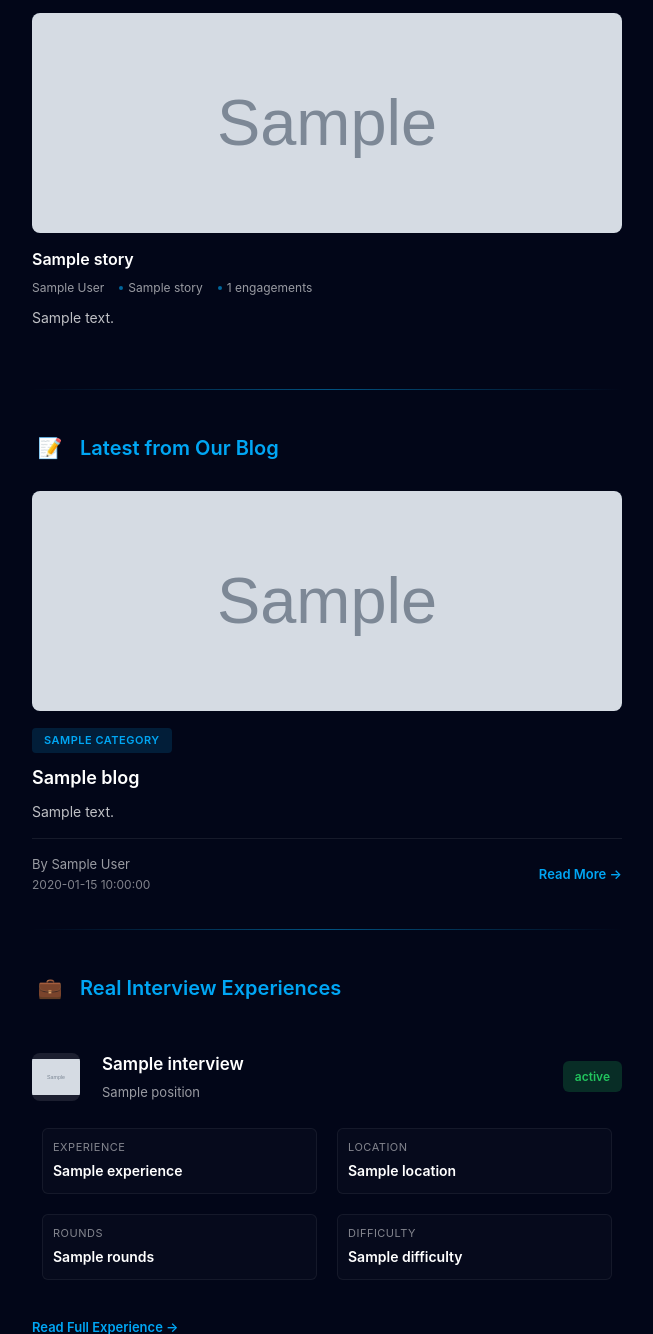
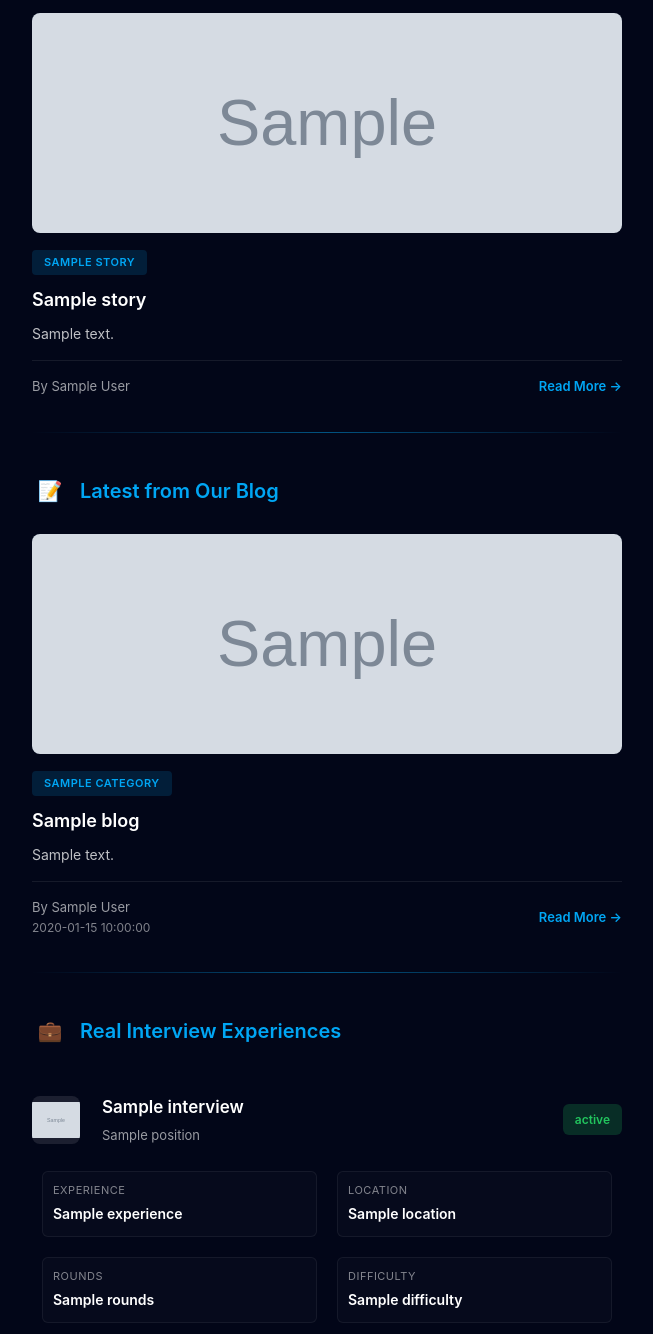
Before and after one commit to naval41/supporting-python-scripts, a Python web app: template email_automation/templates/weekly_digest.html in a window 1280 px wide. Shown: the part 623-1957 px from the top of the page, without its empty margins (313-966 px from the left). Run offline with Jinja, Linux system fonts and the light colour scheme; the template is opened without the code that fills it: most values are stand-ins (such as "Sample title", 1, 10 or a date in 2020); grey boxes marked "Sample" are stand-in pictures.

Commit message:
Template change

```diff
--- a/email_automation/templates/weekly_digest.html
+++ b/email_automation/templates/weekly_digest.html
@@ -704,17 +704,17 @@
                         <img src="{{story.imageUrl}}" alt="{{story.title}}">
                     </div>
                     {% endif %}
-                    <div class="story-header">
-                        <div class="story-content">
-                            <div class="story-title">
-                                <a href="{{story.url}}">{{story.title}}</a>
+                    <div class="blog-content">
+                        <span class="blog-category">{{story.groupName}}</span>
+                        <div class="blog-title">
+                            <a href="{{blog.url}}">{{story.title}}</a>
+                        </div>
+                        <div class="blog-excerpt">{{story.excerpt}}</div>
+                        <div class="blog-footer">
+                            <div>
+                                <div class="blog-author">By {{story.author}}</div>
                             </div>
-                            <div class="story-meta">
-                                <span class="meta-item">{{story.author}}</span>
-                                <span class="meta-item">{{story.groupName}}</span>
-                                <span class="meta-item">{{story.engagementCount}} engagements</span>
-                            </div>
-                            <div class="story-excerpt">{{story.excerpt}}</div>
+                            <a href="{{story.url}}" class="read-more">Read More →</a>
                         </div>
                     </div>
                 </div>
```
